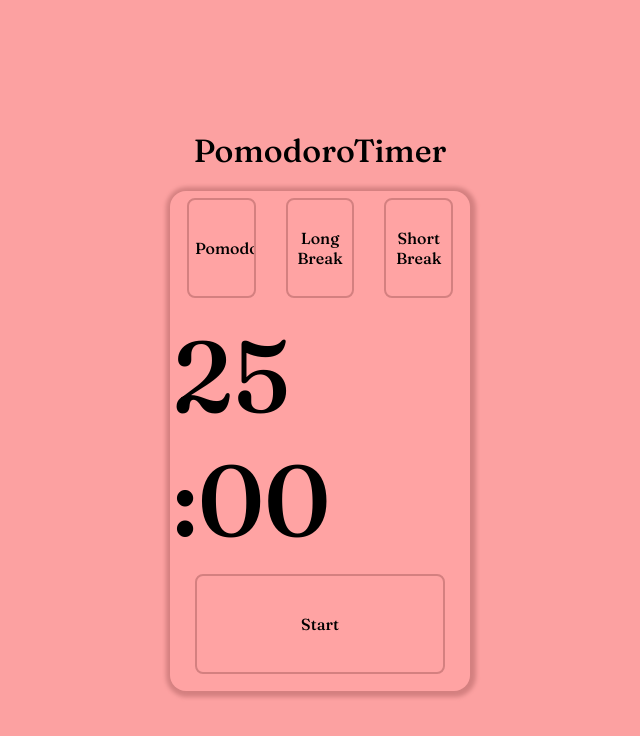
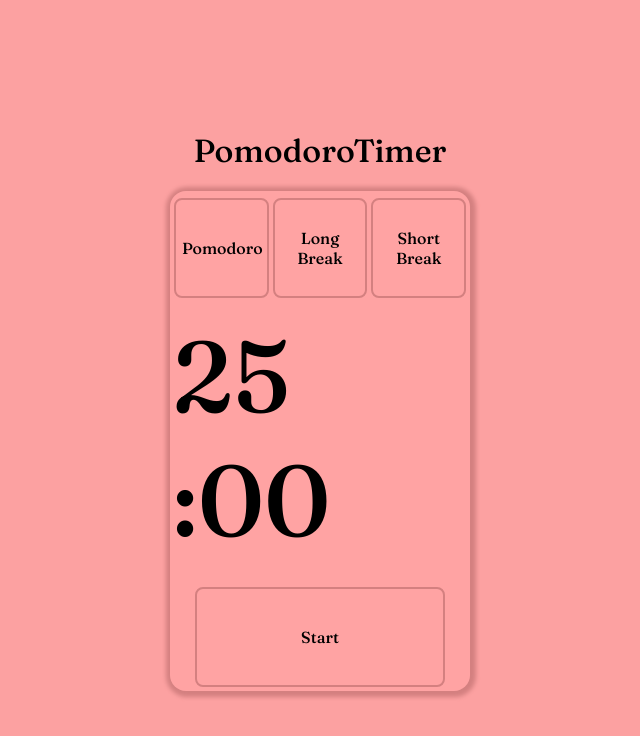
Before and after one commit to cgoulart01/pomodoro, a Next.js app: page / in a window 1280 px wide. Shown: the top 736 px of the page, without its empty margins (320-960 px from the left). Built offline with nearby package versions, Linux system fonts and the light colour scheme.

Commit message:
mediatype configs

```diff
--- a/src/styles/Home.module.scss
+++ b/src/styles/Home.module.scss
@@ -46,7 +46,7 @@
         font-family: "Fraunces",serif;
         background-color: $pomodoro-container;
         border: solid 2px $secondary-color;
-        margin: 15px;
+        margin: 2px;
         border-radius: 8px;
         text-decoration: none;
         text-transform: none;
```
